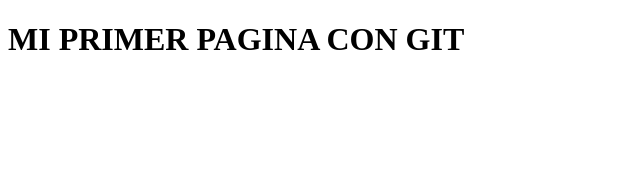
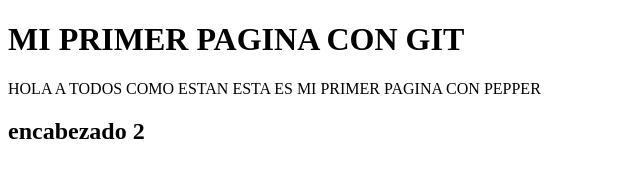
Before and after one commit to Jazi87r/ConstruccionSW, a plain HTML site: page index.html in a window 1280 px wide. Shown: the whole page, without its empty margins (0-640 px from the left). Drawn offline with Linux system fonts and the light colour scheme.

Commit message:
my second commit
added h2 and a p

```diff
--- a/index.html
+++ b/index.html
@@ -7,6 +7,7 @@
 </head>
 <body>
     <h1>MI PRIMER PAGINA CON GIT</h1>
-
+    <p>HOLA A TODOS COMO ESTAN ESTA ES MI PRIMER PAGINA CON PEPPER </p>
+    <h2> encabezado 2</h2>
 </body>
 </html>
```
